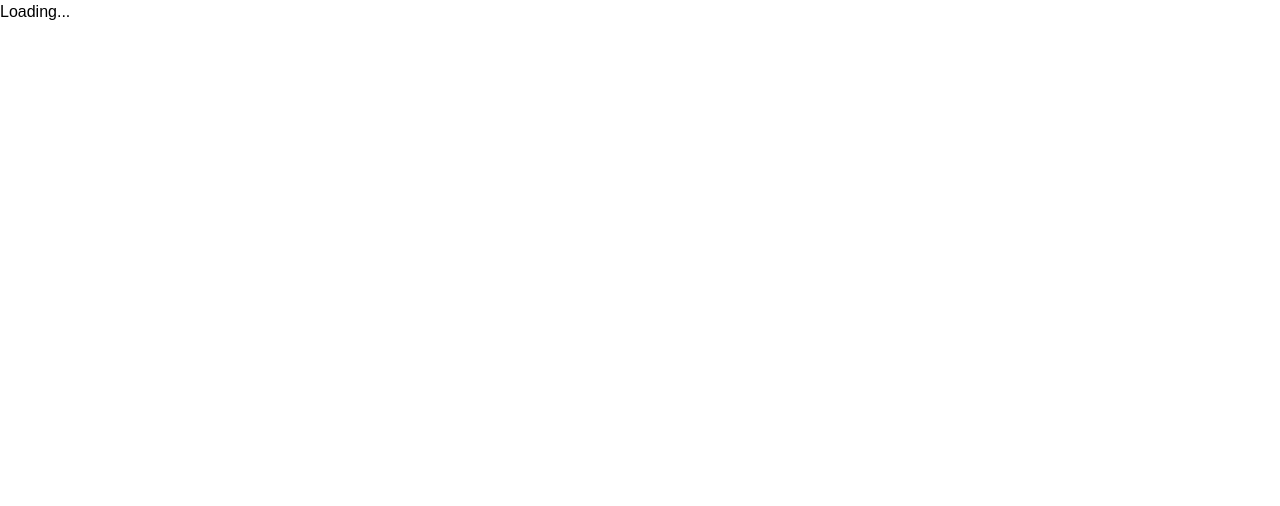
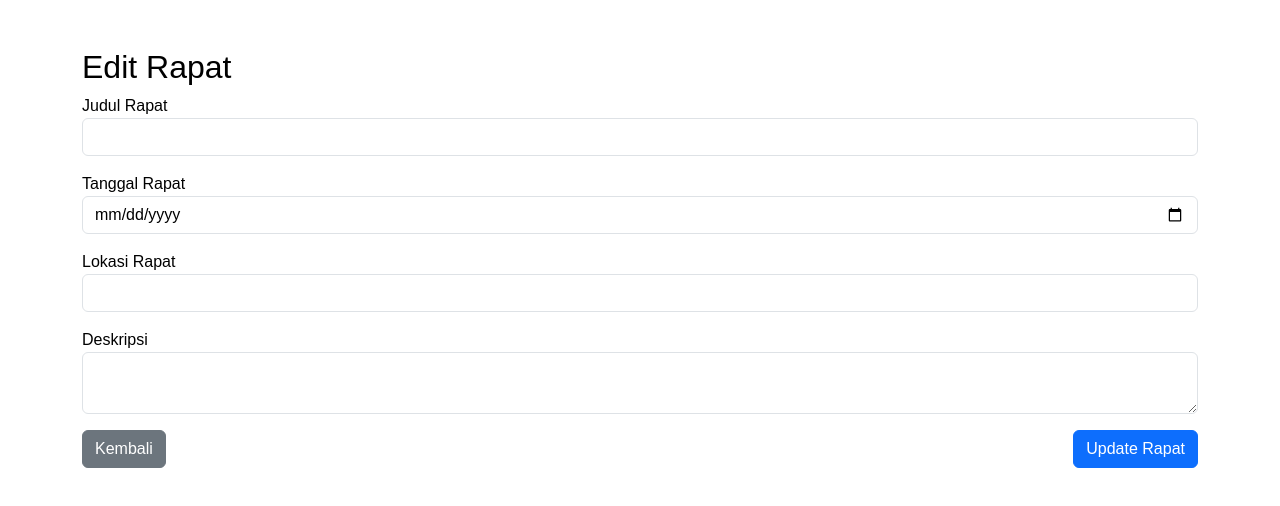
Before and after one commit to reynaldabnerr/sistem-manajemen-rapat-Rektorat-UNHAS-frontend, a Next.js app: page /dashboard/rapat/1/absensi in a window 1280 px wide. Before the commit this address had no page. Shown: the top 506 px of the page. Built offline with nearby package versions, Linux system fonts and the light colour scheme; no server answers.

Commit message:
update ui untuk edit rapat

```diff
--- a/app/dashboard/rapat/[rapatId]/absensi/page.tsx
+++ b/app/dashboard/rapat/[rapatId]/absensi/page.tsx
@@ -3,116 +3,111 @@
 import { useEffect, useState } from 'react';
 import { useParams, useRouter } from 'next/navigation';
 import axios from 'axios';
+import React from 'react';
 
-export default function AbsensiPage() {
-  const { rapatId } = useParams();
+export default function EditRapatPage() {
+  const { id } = useParams();
   const router = useRouter();
-  const [absensis, setAbsensis] = useState<any[]>([]);
-  const [judulRapat, setJudulRapat] = useState<string>('');
-  const [loading, setLoading] = useState(true);
-
-  const [showModal, setShowModal] = useState(false);
-
-  const [namaPeserta, setNamaPeserta] = useState('');
-  const [nipPeserta, setNipPeserta] = useState('');
-  const [statusKehadiran, setStatusKehadiran] = useState('Hadir');
+  const [form, setForm] = useState({
+    judul_rapat: '',
+    tanggal_rapat: '',
+    lokasi_rapat: '',
+    deskripsi_rapat: ''
+  });
 
   useEffect(() => {
+    const fetchRapat = async () => {
       const token = localStorage.getItem('token');
-    if (!token) {
-      router.push('/login');
-      return;
+      const res = await axios.get(`http://localhost:8000/api/rapat/${id}`, {
+        headers: {
+          Authorization: `Bearer ${token}`,
+          Accept: 'application/json'
         }
-
-    const fetchData = async () => {
-      try {
-        const absensiRes = await axios.get(`http://localhost:8000/api/rapat/${rapatId}/absensi`, {
-          headers: { Authorization: `Bearer ${token}`, Accept: 'application/json' }
       });
-        setAbsensis(absensiRes.data);
-
-        const rapatRes = await axios.get(`http://localhost:8000/api/rapat/${rapatId}`, {
-          headers: { Authorization: `Bearer ${token}`, Accept: 'application/json' }
-        });
-        setJudulRapat(rapatRes.data.judul_rapat);
-
-        setLoading(false);
-      } catch (err) {
-        console.error(err);
-        setLoading(false);
-      }
+      setForm(res.data);
     };
 
-    fetchData();
-  }, [rapatId, router]);
+    fetchRapat();
+  }, [id]);
 
-  const handleDelete = async (absensiId: number) => {
-    if (!confirm('Yakin ingin menghapus data ini?')) return;
-
-    try {
-      const token = localStorage.getItem('token');
-      await axios.delete(`http://localhost:8000/api/absensi/${absensiId}`, {
-        headers: { Authorization: `Bearer ${token}`, Accept: 'application/json' }
-      });
-      setAbsensis(prev => prev.filter(a => a.id !== absensiId));
-    } catch (err) {
-      console.error('Gagal menghapus:', err);
-    }
+  const handleChange = (e: any) => {
+    setForm({ ...form, [e.target.name]: e.target.value });
   };
 
-  if (loading) return <p>Loading...</p>;
+  const handleSubmit = async (e: any) => {
+    e.preventDefault();
+    const token = localStorage.getItem('token');
+    await axios.put(`http://localhost:8000/api/rapat/${id}`, form, {
+      headers: {
+        Authorization: `Bearer ${token}`,
+        Accept: 'application/json'
+      }
+    });
+    router.push('/dashboard');
+  };
 
   return (
-    <div className="container mt-5">
-      <h2 className="mb-4" style={{ color: 'black' }}>Daftar Absensi Rapat : {judulRapat}</h2>
+    <div className="container mt-5" style={{ color: 'black' }}>
+      <h2>Edit Rapat</h2>
+      <form onSubmit={handleSubmit}>
+        <div className="mb-3">
+          <label>Judul Rapat</label>
+          <input
+            type="text"
+            className="form-control"
+            name="judul_rapat"
+            value={form.judul_rapat}
+            onChange={handleChange}
+            style={{ color: 'black' }}
+          />
+        </div>
+        <div className="mb-3">
+          <label>Tanggal Rapat</label>
+          <input
+            type="date"
+            className="form-control"
+            name="tanggal_rapat"
+            value={form.tanggal_rapat}
+            onChange={handleChange}
+            style={{ color: 'black' }}
+          />
+        </div>
+        <div className="mb-3">
+          <label>Lokasi Rapat</label>
+          <input
+            type="text"
+            className="form-control"
+            name="lokasi_rapat"
+            value={form.lokasi_rapat}
+            onChange={handleChange}
+            style={{ color: 'black' }}
+          />
+        </div>
+        <div className="mb-3">
+          <label>Deskripsi</label>
+          <textarea
+            className="form-control"
+            name="deskripsi_rapat"
+            value={form.deskripsi_rapat}
+            onChange={handleChange}
+            style={{ color: 'black' }}
+          />
+        </div>
 
         {/* Tombol Kembali */}
+        <div className="d-flex justify-content-between mb-3">
           <button
-        className="btn btn-secondary mb-4"
-        onClick={() => router.back()} // Tombol untuk kembali ke halaman sebelumnya
+            type="button"
+            className="btn btn-secondary"
+            onClick={() => router.back()}
           >
             Kembali
           </button>
-
-      {absensis.length === 0 ? (
-        <p>Belum ada peserta absensi.</p>
-      ) : (
-        <table className="table table-bordered">
-          <thead className="table-light">
-            <tr>
-              <th>Nama</th>
-              <th>NIP</th>
-              <th>Status Kehadiran</th>
-              <th>Aksi</th>
-            </tr>
-          </thead>
-          <tbody>
-            {absensis.map((a, i) => (
-              <tr key={i}>
-                <td>{a.nama_peserta}</td>
-                <td>{a.nip_peserta}</td>
-                <td>{a.status_kehadiran}</td>
-                <td>
-                  <div className="d-flex gap-2">
-                    <button
-                      className="btn btn-warning btn-sm"
-                      onClick={() => router.push(`/dashboard/absensi/${a.id}/edit`)}
-                    >
-                      Edit
-                    </button>
-                    <button
-                      className="btn btn-danger btn-sm"
-                      onClick={() => handleDelete(a.id)}
-                    >
-                      Hapus
+          <button type="submit" className="btn btn-primary">
+            Update Rapat
           </button>
         </div>
-                </td>
-              </tr>
-            ))}
-          </tbody>
-        </table>
-      )}
+      </form>
     </div>
   );
 }
```
Also changed, not shown: app/dashboard/rapat/rapatid/edit/page.tsx (+18 -6 lines). Lines whose indentation alone changed are shown as unchanged.
